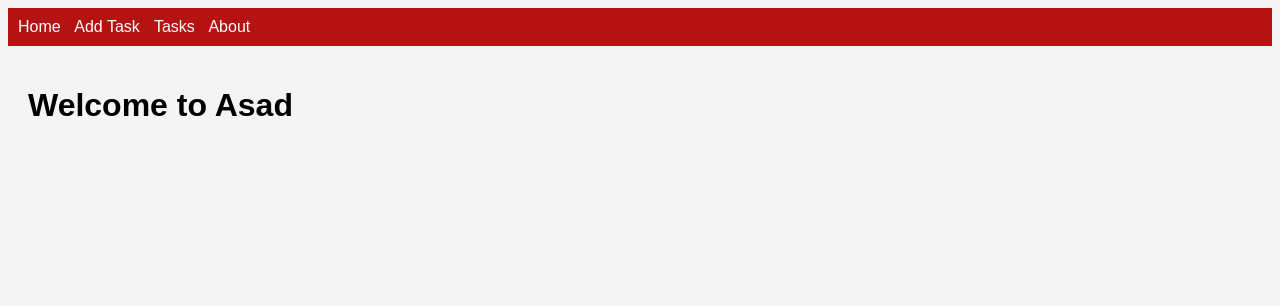
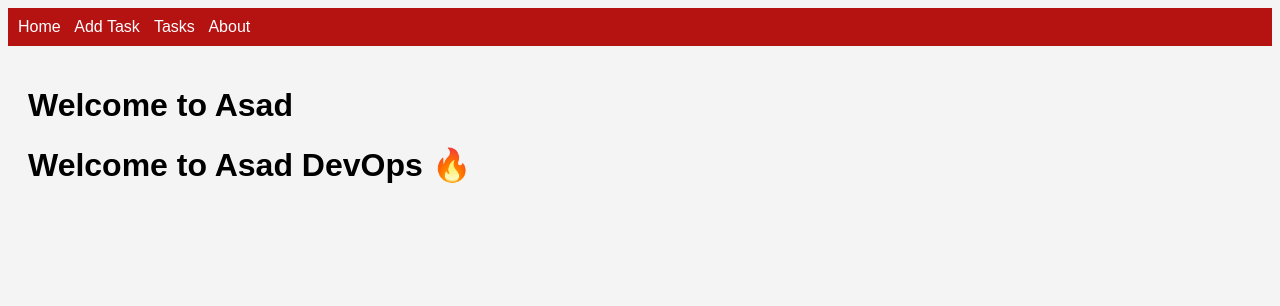
Before and after one commit to AsadGulzar/third_practice, a Flask app: page / in a window 1280 px wide. Shown: the top 306 px of the page. Run offline with Flask 3, Linux system fonts and the light colour scheme.

Commit message:
testing auto deployment

```diff
--- a/templates/home.html
+++ b/templates/home.html
@@ -2,4 +2,5 @@
 
 {% block content %}
 <h1>Welcome to Asad</h1>
+<h1>Welcome to Asad DevOps 🔥</h1>
 {% endblock %}
```
